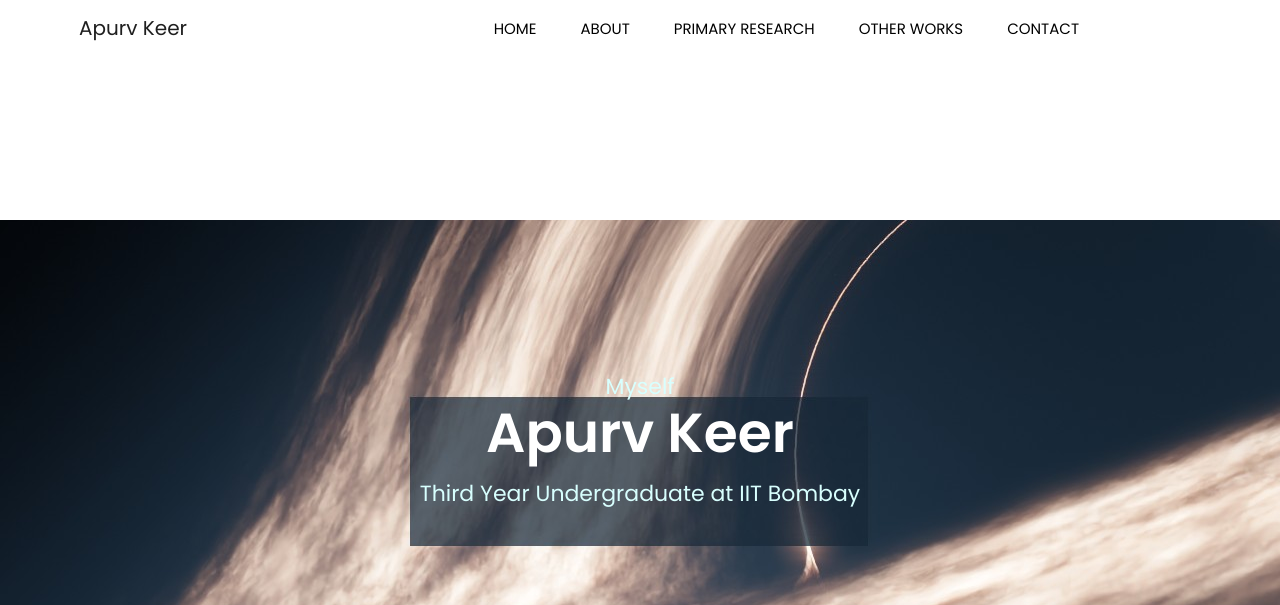
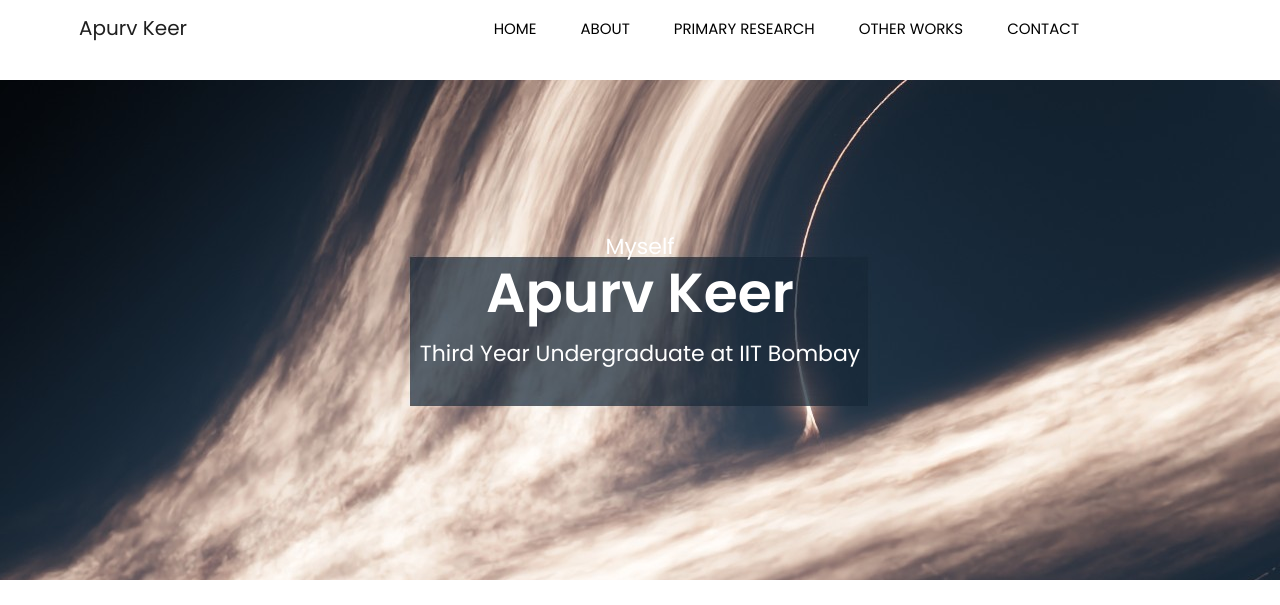
Before and after one commit to ApurvKeer/ApurvKeer.github.io, a plain HTML site: page index.html in a window 1280 px wide. Shown: the top 605 px of the page. Drawn offline with Linux system fonts and the light colour scheme.

Commit message:
Add files via upload

```diff
--- a/css/style.css
+++ b/css/style.css
@@ -185,7 +185,7 @@ button:focus {
 	display: flex;
 	justify-content: center;
 	align-items: center;
-	background: #fff;
+	background: #000000;
 }
 
 .loader {
@@ -507,7 +507,7 @@ a.navbar-brand img {
 }
 
 .theme_color {
-	color: #d8fffe;
+	color: #ffffff;
 }
 
 
@@ -675,7 +675,7 @@ a.navbar-brand img {
 }
 
 .slide_text {
-    margin-top: 220px;
+    margin-top: 80px;
     padding-left: 0;
 }
 
```
